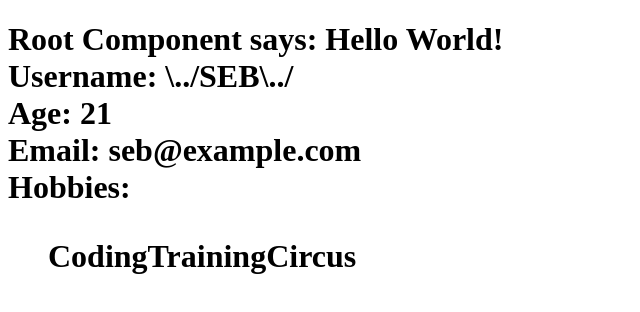
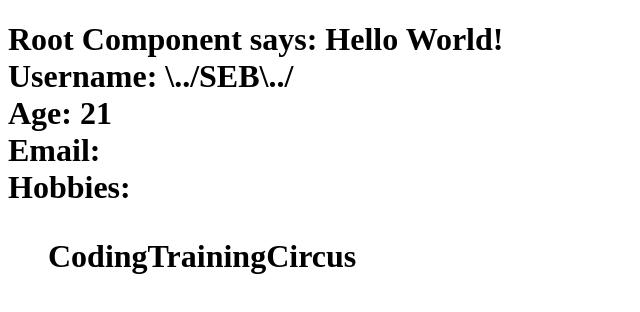
Before and after one commit to Sebssekk/k-react-course, a React (Vite) app: page / in a window 1280 px wide. Shown: the top 312 px of the page, without its empty margins (0-640 px from the left). Built offline with nearby package versions, Linux system fonts and the light colour scheme.

Commit message:
Prop-Types

```diff
--- a/package.json
+++ b/package.json
@@ -10,6 +10,7 @@
     "preview": "vite preview"
   },
   "dependencies": {
+    "prop-types": "^15.8.1",
     "react": "^18.2.0",
     "react-dom": "^18.2.0"
   },
--- a/src/components/UserProfile.jsx
+++ b/src/components/UserProfile.jsx
@@ -9,9 +9,9 @@ export const UserProfile = () => {
     const hobbies = ["Coding", "Training", "Circus"]
     const email = "seb@example.com"
     return <div>
-        <UserUsername username={username}/>
+        <UserUsername username={username} />
         <UserAge age={age}/>
-        <UserEmail email={email}/>
+        <UserEmail /*email={email}*/ />
         <section>
             <UserHobbies hobbies={hobbies}/>
         </section>
--- a/src/components/profileComponents/UserAge.jsx
+++ b/src/components/profileComponents/UserAge.jsx
@@ -1,6 +1,11 @@
+import { PropTypes } from 'prop-types'
 export const UserAge = ({age}) => (
     <div>
         <b>Age: </b>
         <span>{age}</span>
     </div>
 )
+
+UserAge.propTypes = {
+    age: PropTypes.number.isRequired
+}
--- a/src/components/profileComponents/UserEmail.jsx
+++ b/src/components/profileComponents/UserEmail.jsx
@@ -1,6 +1,11 @@
+import { PropTypes } from 'prop-types'
 export const UserEmail = ({email}) => (
     <div>
         <b>Email: </b>
         <span>{email}</span>
     </div>
 )
+
+UserEmail.propTypes = {
+    email: PropTypes.string.isRequired
+}
--- a/src/components/profileComponents/UserHobbies.jsx
+++ b/src/components/profileComponents/UserHobbies.jsx
@@ -1,6 +1,11 @@
+import { PropTypes } from 'prop-types'
 export const UserHobbies = ({hobbies}) => (
     <div>
         <b>Hobbies: </b>
         <ul>{...hobbies}</ul>
     </div>
 )
+
+UserHobbies.propTypes = {
+    hobbies: PropTypes.arrayOf(PropTypes.string)
+}
--- a/src/components/profileComponents/UserUsername.jsx
+++ b/src/components/profileComponents/UserUsername.jsx
@@ -1,3 +1,4 @@
+import { PropTypes } from 'prop-types'
 export const UserUsername = (props) => {
 
     const {username} = props
@@ -8,3 +9,7 @@ export const UserUsername = (props) => {
         }</span>
     </div>
 }
+
+UserUsername.propTypes = {
+    username: PropTypes.string.isRequired
+}
```
Also changed, not shown: 1 other file (tests, documents, lock files or other folders).
